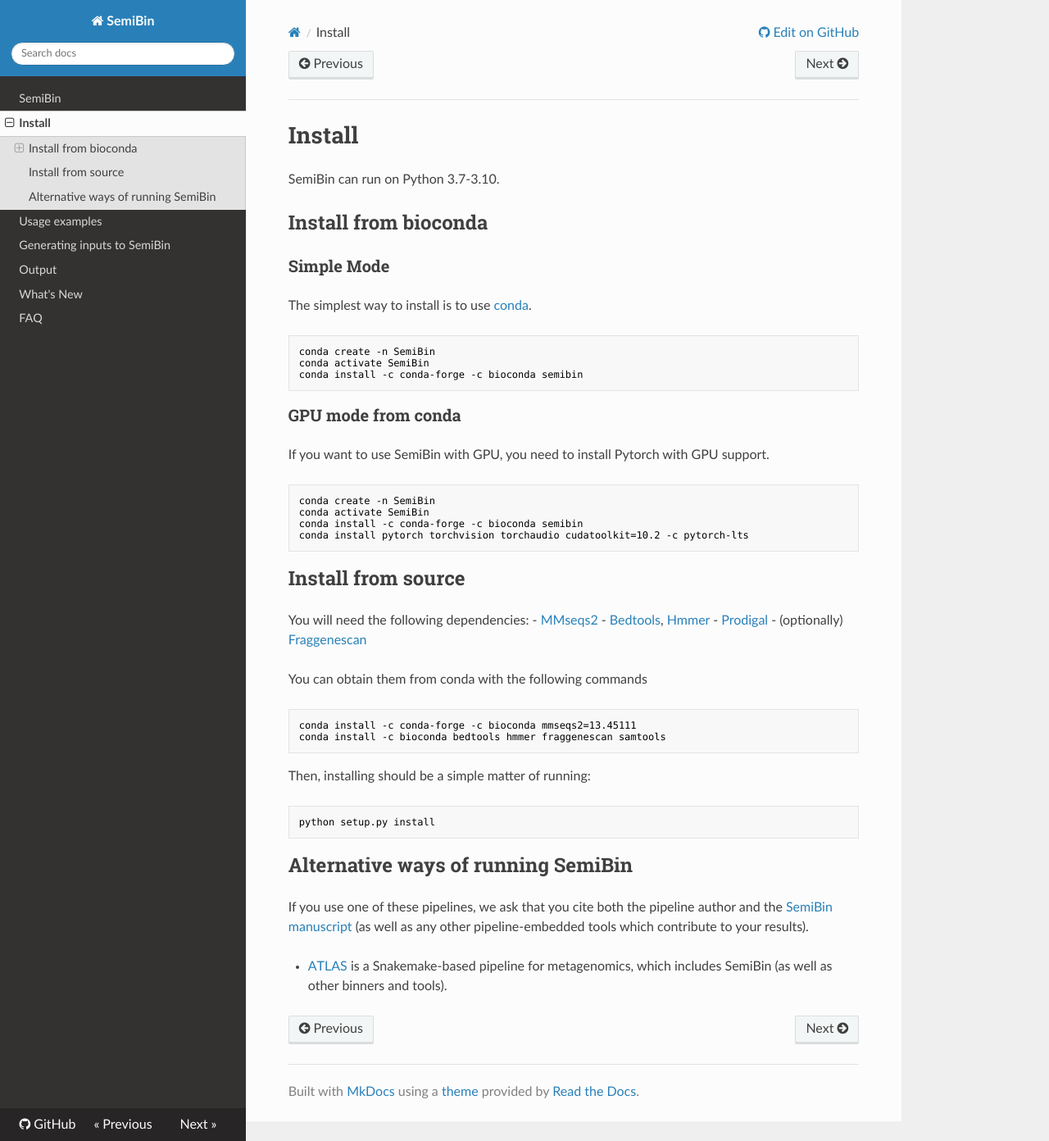
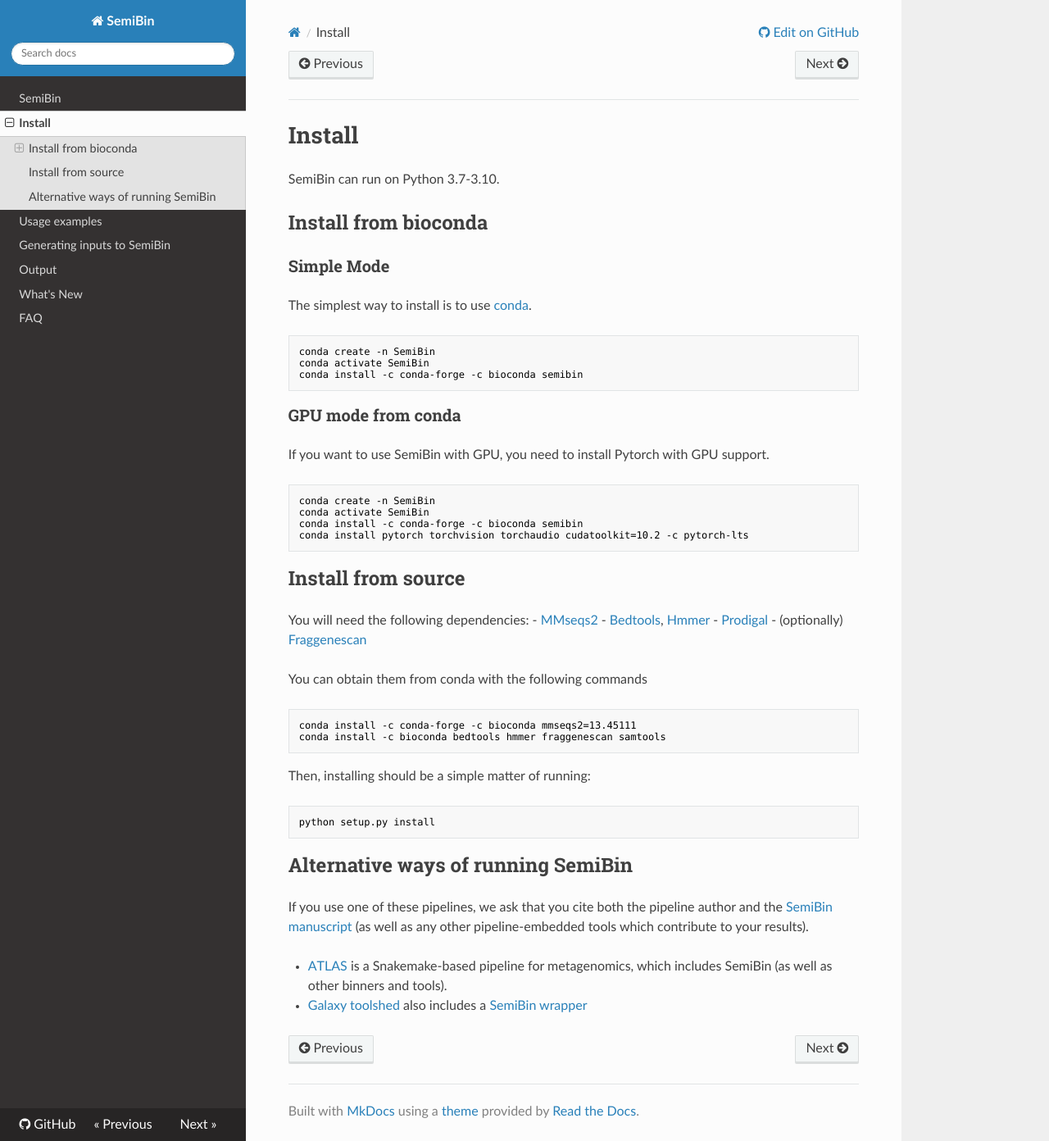
Before and after one commit to BigDataBiology/SemiBin, an MkDocs documentation site: the page built from docs/install.md, in a window 1280 px wide and 1392 px high. Shown: the whole window at 82% size. Built offline with MkDocs 1.6.1, drawn with Linux system fonts in a browser that asks for light colours; nearby versions of some CDN libraries.

Commit message:
MIN Add link to Galaxy wrapper

```diff
--- a/docs/install.md
+++ b/docs/install.md
@@ -52,3 +52,4 @@
 If you use one of these pipelines, we ask that you cite both the pipeline author and the [SemiBin manuscript](https://www.nature.com/articles/s41467-022-29843-y) (as well as any other pipeline-embedded tools which contribute to your results).
 
 - [ATLAS](https://metagenome-atlas.github.io/) is a Snakemake-based pipeline for metagenomics, which includes SemiBin (as well as other binners and tools).
+- [Galaxy toolshed](https://toolshed.g2.bx.psu.edu/view/iuc/suite_semibin/) also includes a [SemiBin wrapper](https://toolshed.g2.bx.psu.edu/view/iuc/suite_semibin/)
```
